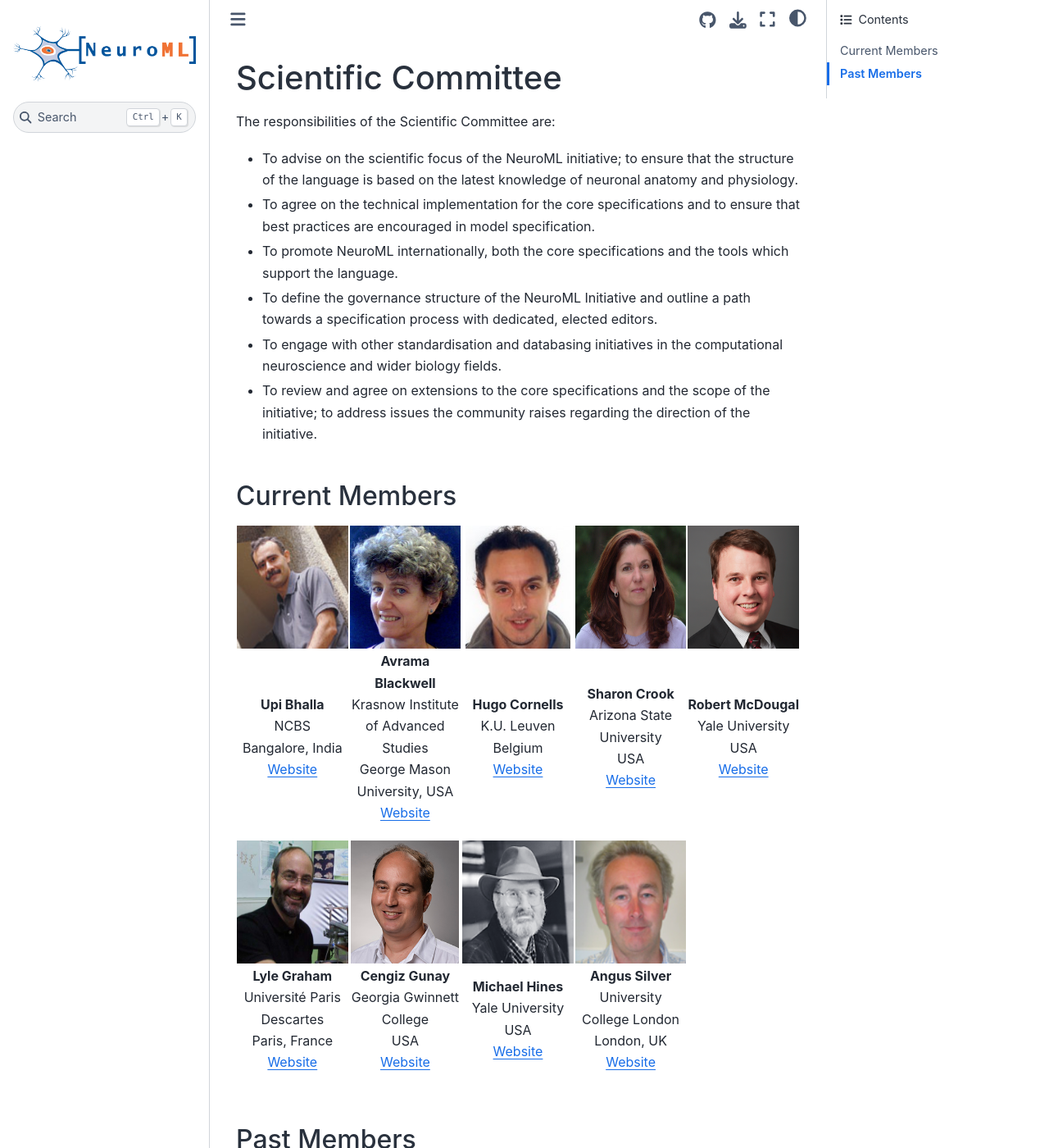
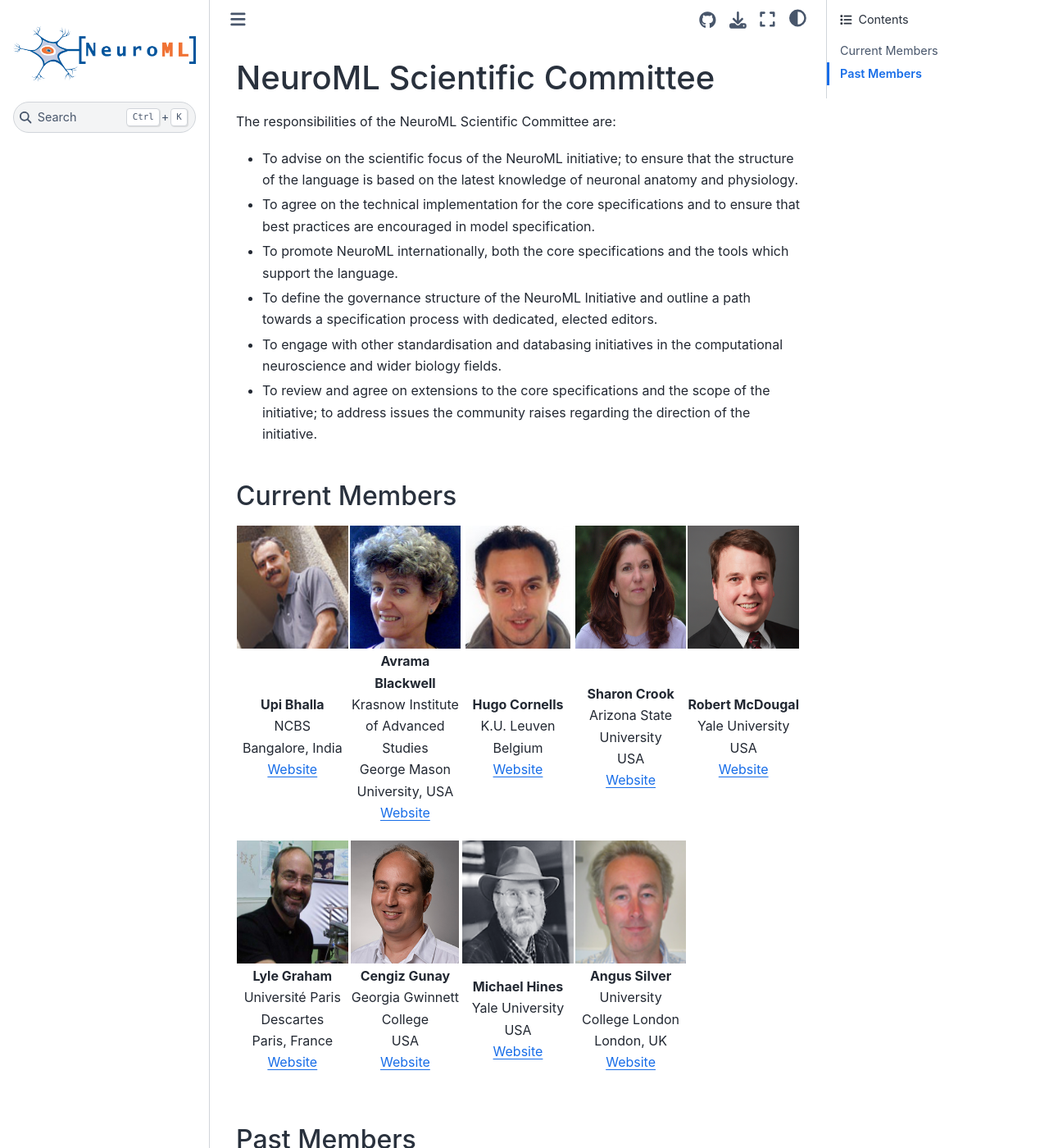
Before and after one commit to NeuroML/Documentation, a Jupyter Book: the page built from source/NeuroMLOrg/ScientificCommittee.md, in a window 1280 px wide and 1400 px high. Shown: the whole window at 82% size. Built offline with Jupyter Book 1.0.4 settings and Sphinx 7.4.7 and the Sphinx Book theme 1.1.4, drawn with Linux system fonts in a browser that asks for light colours; pages that are not in the unit, such as notebooks, are missing from menus; some of the changed text lies outside the part shown.

Commit message:
Links to/from board pages

```diff
--- a/source/NeuroMLOrg/ScientificCommittee.md
+++ b/source/NeuroMLOrg/ScientificCommittee.md
@@ -1,6 +1,7 @@
-# Scientific Committee
+(neuromlorg:ScientificCommittee)=
+# NeuroML Scientific Committee
 
-The responsibilities of the Scientific Committee are:
+The responsibilities of the NeuroML Scientific Committee are:
 - To advise on the scientific focus of the NeuroML initiative; to ensure that the structure of the language is based on the latest knowledge of neuronal anatomy and physiology.
 - To agree on the technical implementation for the core specifications and to ensure that best practices are encouraged in model specification.
 - To promote NeuroML internationally, both the core specifications and the tools which support the language.
```
Also changed, not shown: other parts of source/NeuroMLOrg/ScientificCommittee.md (+1 -1 lines), source/Landing.md (+1 -1 lines), source/NeuroMLOrg/Board.md (+5 -2 lines), source/NeuroMLOrg/BoardHistory.md (+1 -0 lines).
